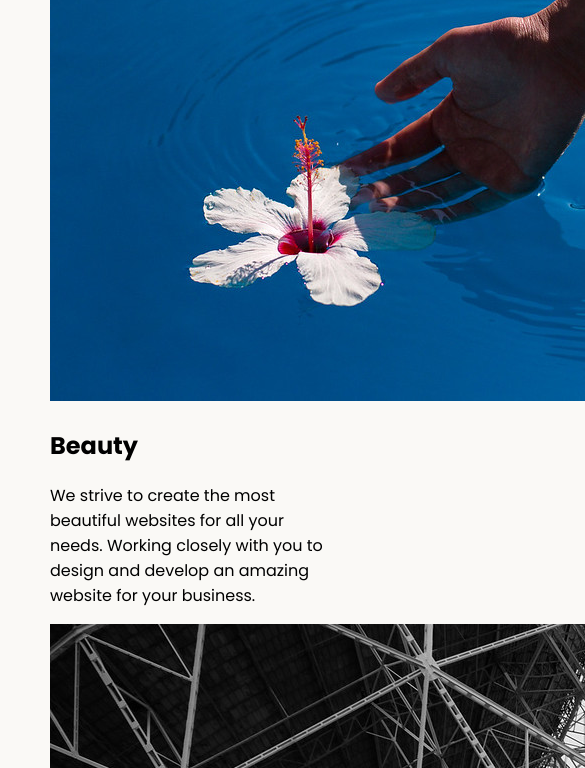
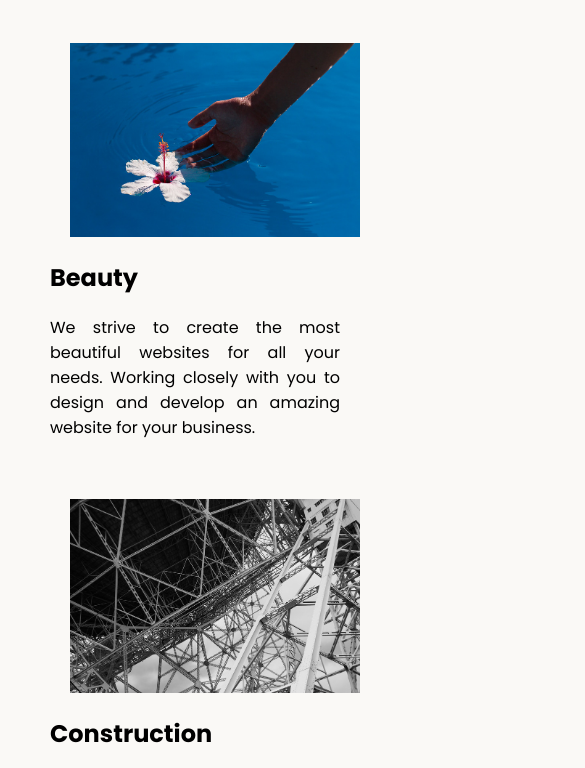
Before and after one commit to gaforov/full-stack, a plain HTML site: page 8.4+Web+Design+Agency+Project/8.4 Web Design Agency Project/index.html in a window 390 px wide. Shown: the part 422-1190 px from the top of the page, 585 px wide, since content can reach past the window. Drawn offline with Linux system fonts and the light colour scheme.

Commit message:
modified readme and lesson 8.4

```diff
--- a/8.4+Web+Design+Agency+Project/8.4 Web Design Agency Project/style.css
+++ b/8.4+Web+Design+Agency+Project/8.4 Web Design Agency Project/style.css
@@ -1,11 +1,3 @@
-
-/*
-Mobile Devices: 319px — 480px
-iPads and Tablets: 481px — 1200px
-Laptops: 1201px — 1600px
-Desktops: 1601px and more
-*/
-
 body {
   font-family: "Poppins", sans-serif;
   margin: 50px 50px 0 50px;
@@ -14,6 +6,7 @@ body {
   flex-direction: column;
   min-height: 95vh;
 }
+
 .main {
   flex: 1;
 }
@@ -31,18 +24,41 @@ footer {
   color: midnightblue;
 }
 
-@media (max-width: 480px) {
-  body {
-    font-family: "Poppins", sans-serif;
-    margin: 50px 50px 0 50px;
-    background-color: #faf9f6;
-    display: flex;
-    flex-direction: column;
-    /* min-height: 95vh; */
-    max-height: 20vh;
-  }
-  h1 {
-    font-size: 2rem;
+.tile-image {
+  float: left;
+  height: 200px;
+  margin: 20px;
+}
+
+.card {
+  width: 45%;
+}
+
+.left {
+  float: left;
+}
+
+.right {
+  float: right;
+}
+
+@media (max-width: 680px) {
+  .logo {
+    width: 100px;
   }
 
+  h1 {
+    font-size: 50px;
+  }
+
+  .card {
+    width: 100%;
+    display: block;
+    margin-bottom: 20px;
+    text-align: justify;
+  }
+  .card img {
+    width: 100%;
+    object-fit: contain;
+  }
 }
```
Also changed, not shown: 1 other file.
